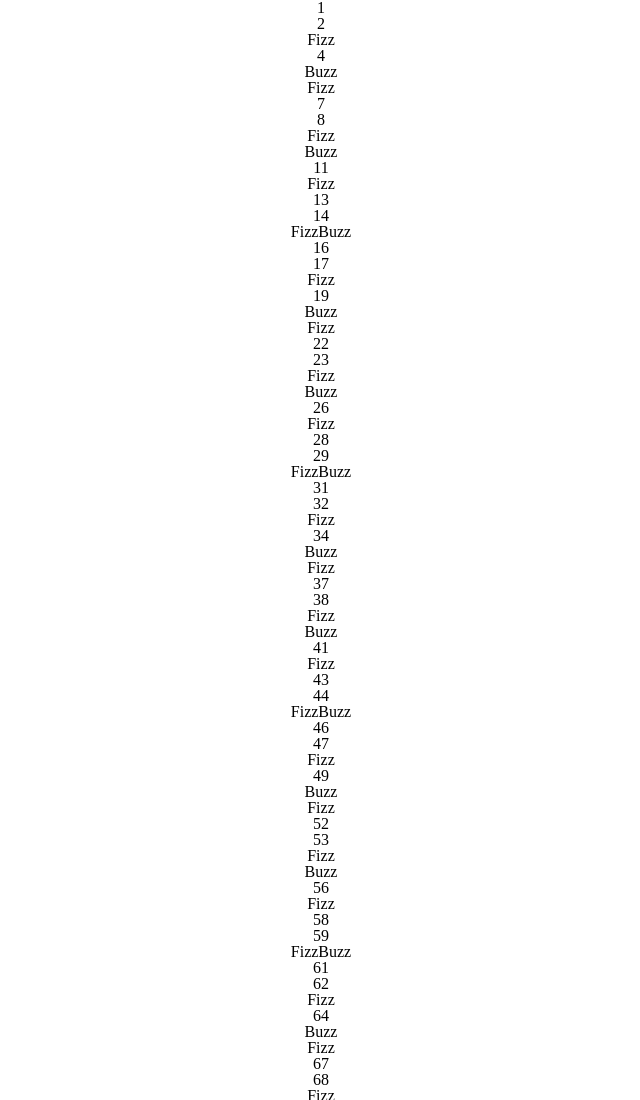
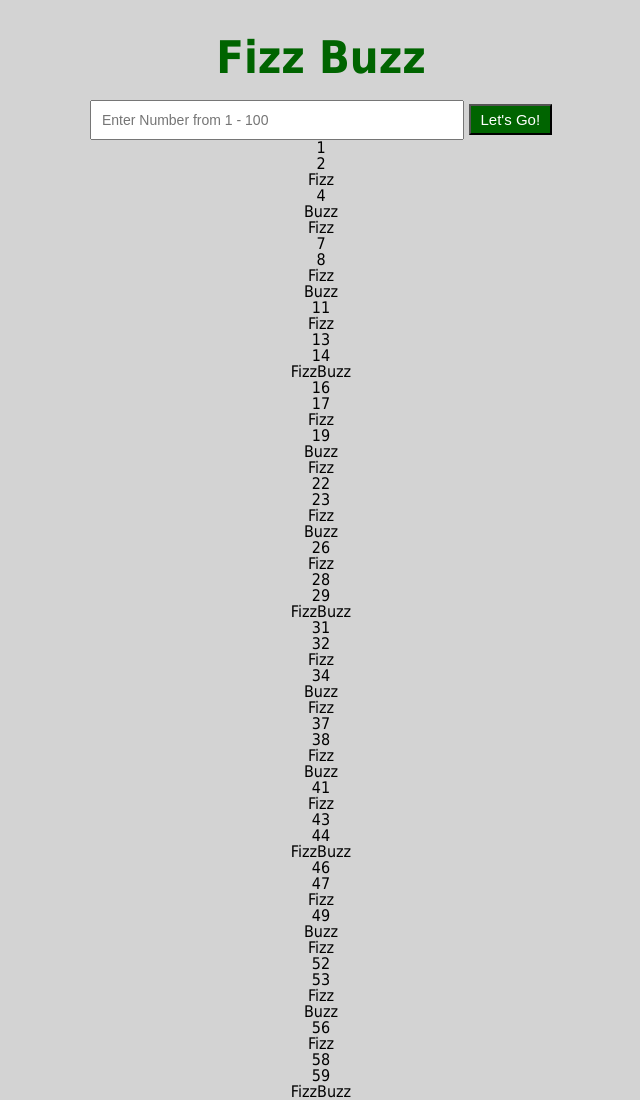
Before and after one commit to Lucky7KP/fizzbuzzRefactor, a plain HTML site: page index.html in a window 1280 px wide. Shown: the top 1100 px of the page, without its empty margins (319-959 px from the left). Drawn offline with nearby package versions, Linux system fonts and the light colour scheme.

Commit message:
add html code

```diff
--- a/css/main.css
+++ b/css/main.css
@@ -1,4 +1,27 @@
+body {
+	text-align: center;
+	background-color: #D3D3D3;
+	font-family: Tahoma, Geneva, sans-serif;
+}
 #main {
+	margin-top: 35px;
 	width: 100%;
 	text-align: center;
 }
+#entry {
+	width: 350px;
+	padding: 10px;
+	font-size: 14px;
+}
+button {
+	padding: 5px 10px 5px 10px;
+	background-color: #006400;
+	color: #FFFFFF;
+	font-size: 15px;
+}
+.title {
+	color: #006400;
+	font-size: 45px;
+	font-weight: bold;
+	padding-bottom: 20px;
+}
--- a/index.html
+++ b/index.html
@@ -2,13 +2,16 @@
 <html lang="en">
 <head>
 	<meta charset="UTF-8">
-	<title>Fizz Buzz</title>
+	<title>FizzBuzz</title>
 	<link rel="stylesheet" href="css/reset.css">
 	<link rel="stylesheet" href="css/main.css">
 </head>
 <body>
 	<div id="main">
-	</div>
+		<p class="title">Fizz Buzz</p>
+		<input type="text" name="entry" id="entry" placeholder="Enter Number from 1 - 100">
+		<button>Let's Go!</button>
+	</main>
 <script src="http://code.jquery.com/jquery.min.js"></script>
 <script src="js/app.js"></script>
 
```
Also changed, not shown: js/app.js (+6 -8 lines).
